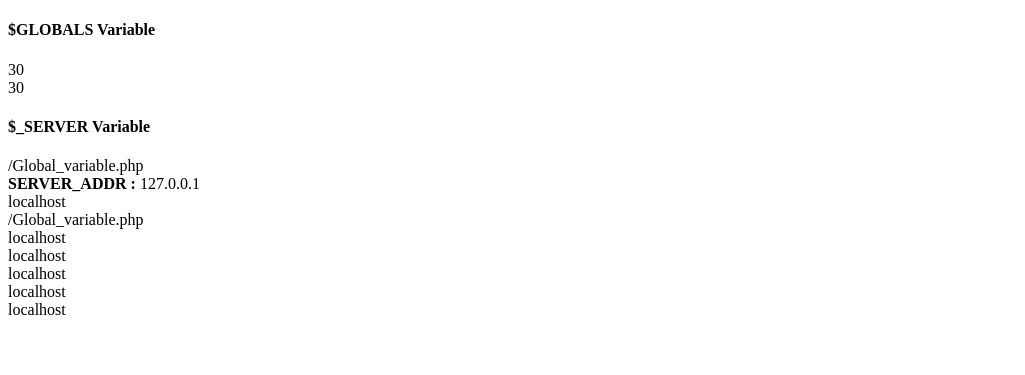
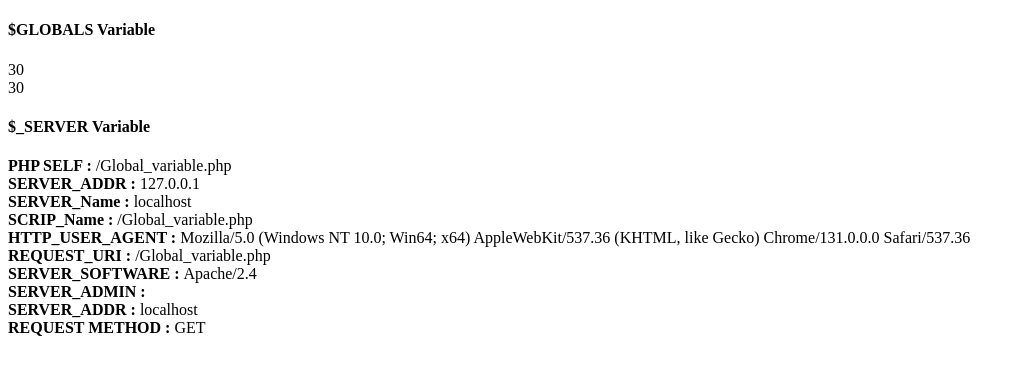
Before and after one commit to humayun-ahmad/fun-with-php, a PHP site: page /Global_variable.php in a window 1280 px wide. Shown: the top 375 px of the page, without its empty margins (0-1025 px from the left). Run offline with PHP 8.4, Linux system fonts and the light colour scheme; data that the repository does not hold is empty.

Commit message:
update file

```diff
--- a/Global_variable.php
+++ b/Global_variable.php
@@ -23,15 +23,16 @@
 
 <h4>$_SERVER Variable</h4>
     <?php
-    echo $_SERVER['PHP_SELF']."<br>";
+    echo "<b>PHP SELF : </b>".$_SERVER['PHP_SELF']."<br>";
     echo "<b>SERVER_ADDR : </b>".$_SERVER['SERVER_ADDR']."<br>";
-    echo $_SERVER['SERVER_NAME']."<br>";
-    echo $_SERVER['SCRIPT_NAME']."<br>";
-    echo $_SERVER['SERVER_NAME']."<br>";
-    echo $_SERVER['SERVER_NAME']."<br>";
-    echo $_SERVER['SERVER_NAME']."<br>";
-    echo $_SERVER['SERVER_NAME']."<br>";
-    echo $_SERVER['SERVER_NAME']."<br>";
+    echo "<b>SERVER_Name : </b>".$_SERVER['SERVER_NAME']."<br>";
+    echo "<b>SCRIP_Name : </b>".$_SERVER['SCRIPT_NAME']."<br>";
+    echo "<b>HTTP_USER_AGENT : </b>".$_SERVER['HTTP_USER_AGENT']."<br>";
+    echo "<b>REQUEST_URI : </b>".$_SERVER['REQUEST_URI']."<br>";
+    echo "<b>SERVER_SOFTWARE : </b>".$_SERVER['SERVER_SOFTWARE']."<br>";
+    echo "<b>SERVER_ADMIN : </b>".$_SERVER['SERVER_ADMIN']."<br>";
+    echo "<b>SERVER_ADDR : </b>".$_SERVER['SERVER_NAME']."<br>";
+    echo "<b>REQUEST METHOD : </b>".$_SERVER['REQUEST_METHOD']."<br>";
 
     ?>
 </body>
```
